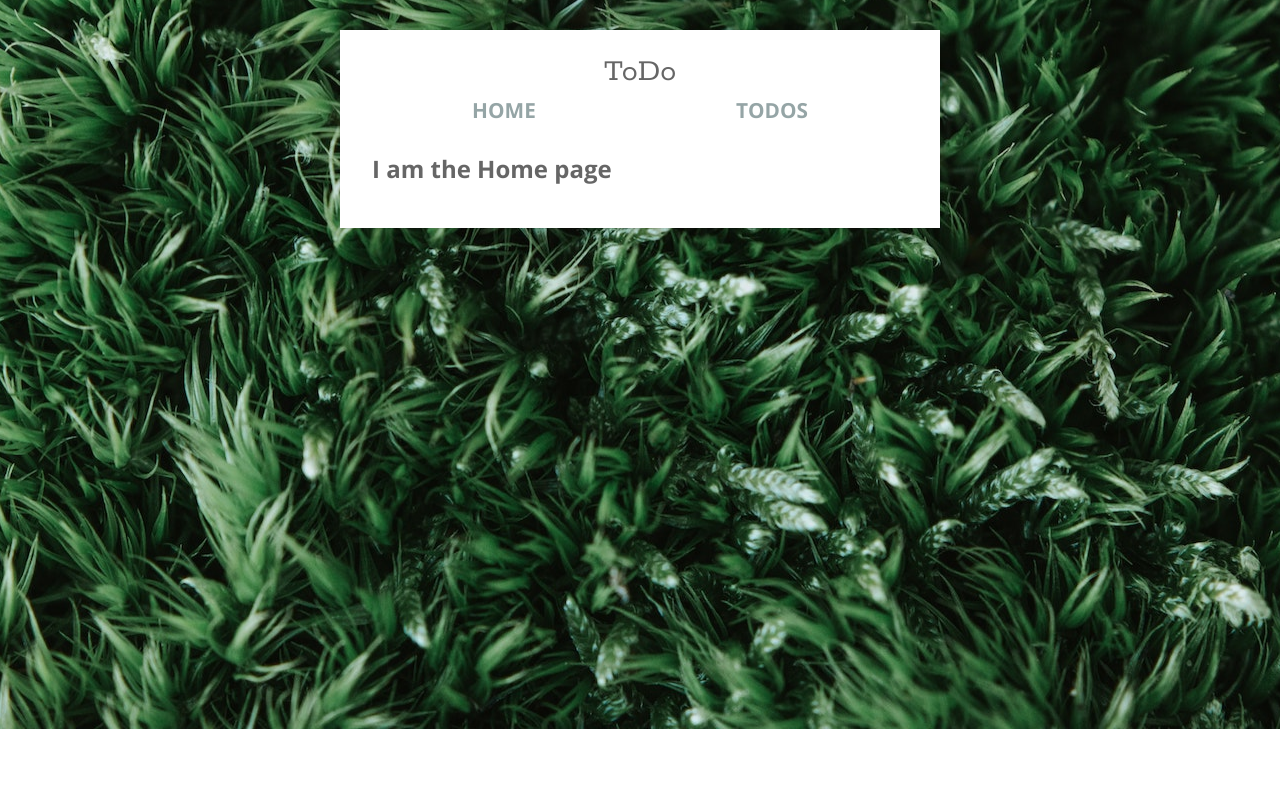
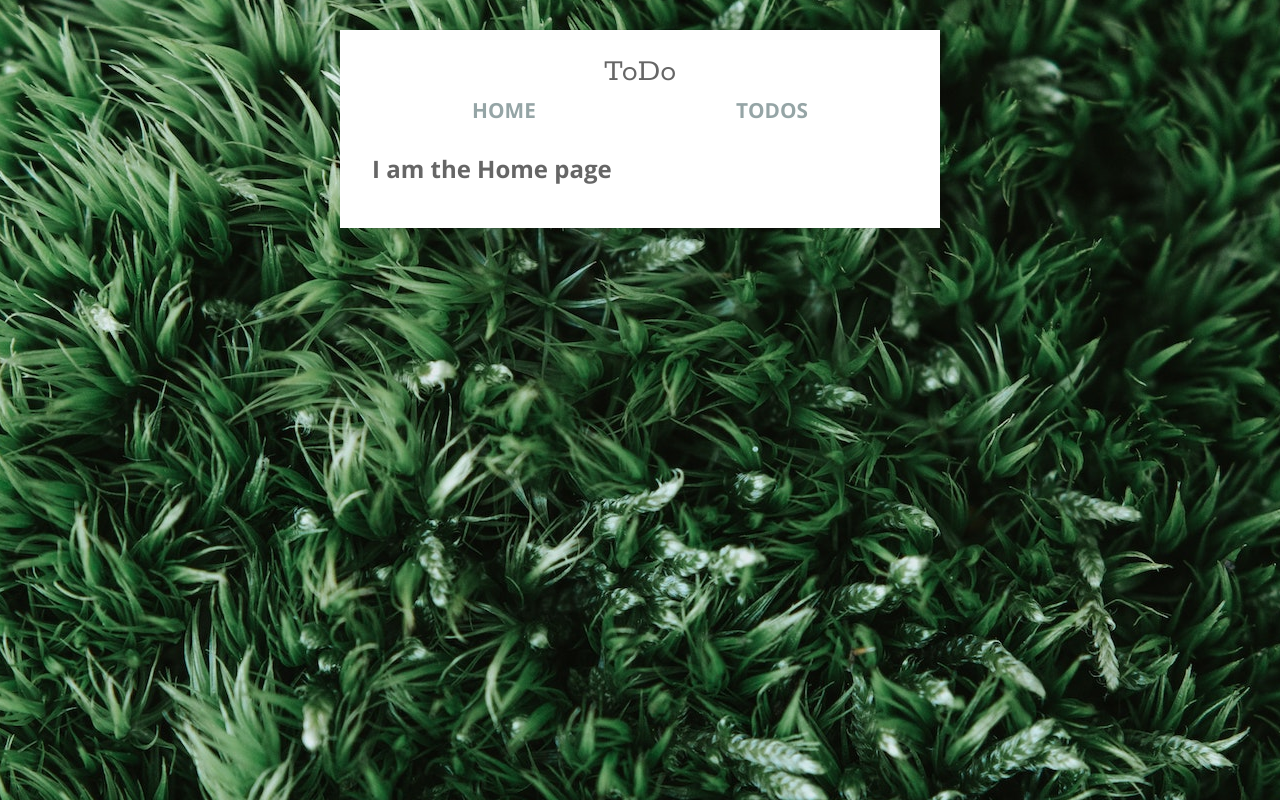
Before and after one commit to EmilyJarecki/ToDo, a React (Create React App) app: page / in a window 1280 px wide. Built offline with nearby package versions, Linux system fonts and the light colour scheme.

Commit message:
adjusted background image to fit screen

```diff
--- a/src/components/Todo.js
+++ b/src/components/Todo.js
@@ -7,7 +7,7 @@ const Todo = (props)=>{
     props.deleteTodo(props.todo)
   }
 
-  const [formStyle, setFormStyle] = useState({display: 'none'})
+  const [formStyle, setFormStyle] = useState({display: 'display'})
 
   const toggleBodyForm = () => {
     formStyle.display === 'block'
--- a/src/components/TodoForm.js
+++ b/src/components/TodoForm.js
@@ -6,6 +6,8 @@ const TodoForm = (props) => {
 
   const onChange = (e) => {
       setTodo(e.target.value)
+
+
   }
 
   const onSubmit = (e) => {
@@ -23,10 +25,10 @@ const TodoForm = (props) => {
           <input
             onChange={onChange}
             type="text" id="newItemDescription"
-            placeholder="Do you need to update this?"
+            placeholder="Edit here"
             value={todo}
           />
-          <button type="submit" id="addTask" className="btn">Edit Todo</button>
+          <button type="submit" id="addTask" className="btn">Update</button>
         </form>
       </div>
     );
--- a/src/index.css
+++ b/src/index.css
@@ -32,10 +32,10 @@
     background-image: url('images/grass.jpg');
     background-position: center; /* Center the image */
     background-repeat: no-repeat; /* Do not repeat the image */
-    background-size: fill;
     font-family: 'Open Sans', sans-serif;
     font-weight: 600;
     color: #666;
+    background-attachment: fixed;
   }
 
   a  {
```
